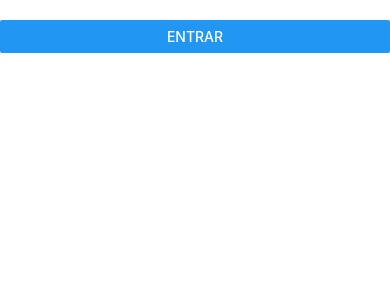
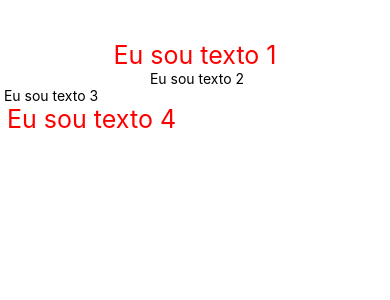
Before and after one commit to triangulodepascal/ReactNative_Matheus_Fraga, a React Native app in the folder meuApp/: screen / in a window 390 px wide. Shown: the top 300 px of the page. Built offline with nearby package versions, Linux system fonts and the light colour scheme.

Commit message:
ADD.: Learning how to apply styles on my react App

```diff
--- a/meuApp/App.js
+++ b/meuApp/App.js
@@ -1,30 +1,31 @@
 import React, {Component} from 'react';
-import {View, Text, Button} from 'react-native';
+import {View, Text, StyleSheet} from 'react-native';
 
 class App extends Component {
-  constructor(props) {
-    super(props);
-    this.state = {
-      nome: '',
-    };
-
-    this.entrar = this.entrar.bind(this);
-  }
-
-  entrar(nome) {
-    this.setState({
-      nome: nome,
-    });
-  }
   render() {
     return (
-      <View style={{marginTop: 20}}>
-        <Button title="Entrar" onPress={() => this.entrar('Samuel')} />
-        <Text style={{fontSize: 23, color: 'red', textAlign: 'center'}}>
-          {this.state.nome}
+      <View style={styles.area}>
+        <Text style={[styles.textoPrincipal, styles.alinhaTexto]}>
+          Eu sou texto 1
         </Text>
+        <Text style={styles.alinhaTexto}> Eu sou texto 2</Text>
+        <Text> Eu sou texto 3</Text>
+        <Text style={styles.textoPrincipal}> Eu sou texto 4</Text>
       </View>
     );
   }
 }
+
+const styles = StyleSheet.create({
+  area: {
+    marginTop: 40,
+  },
+  textoPrincipal: {
+    fontSize: 25,
+    color: 'red',
+  },
+  alinhaTexto: {
+    textAlign: 'center',
+  },
+});
 export default App;
```
